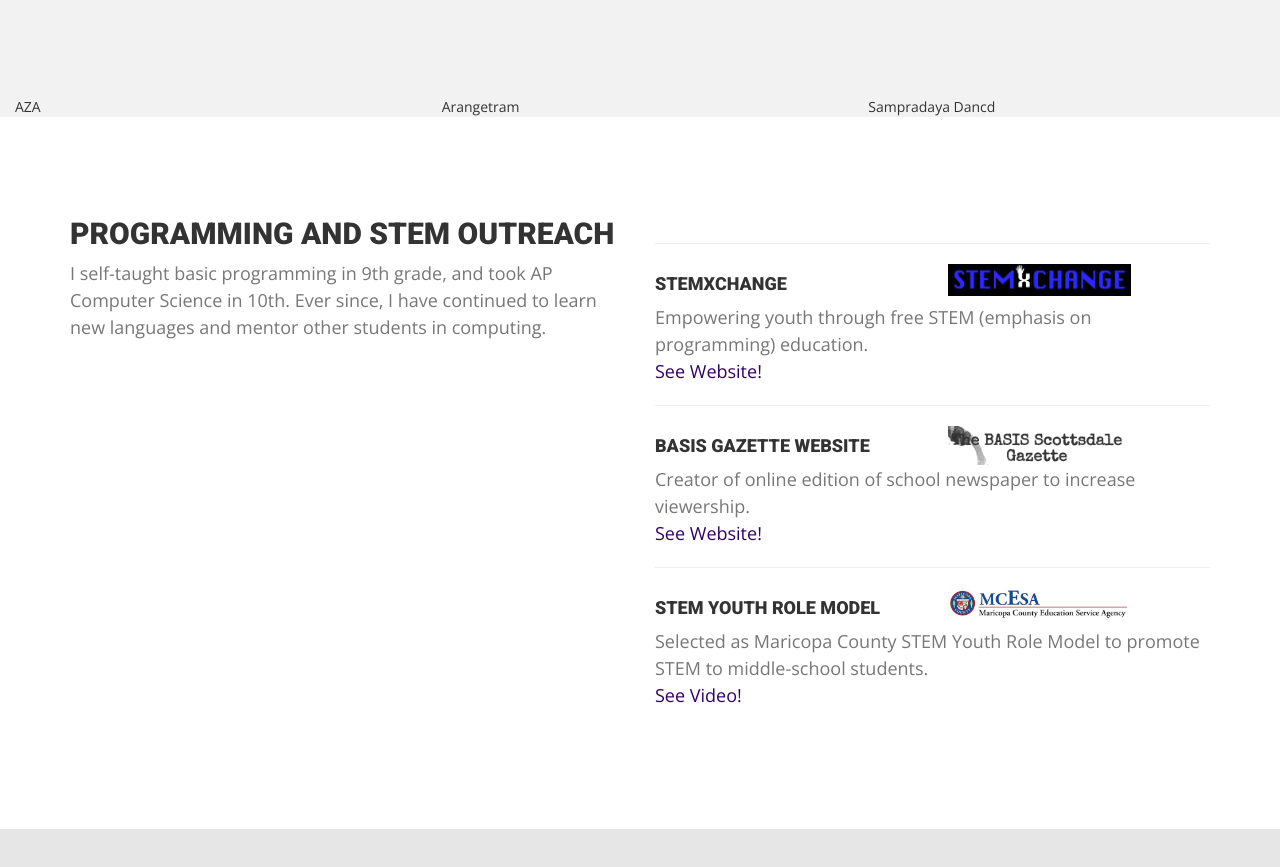
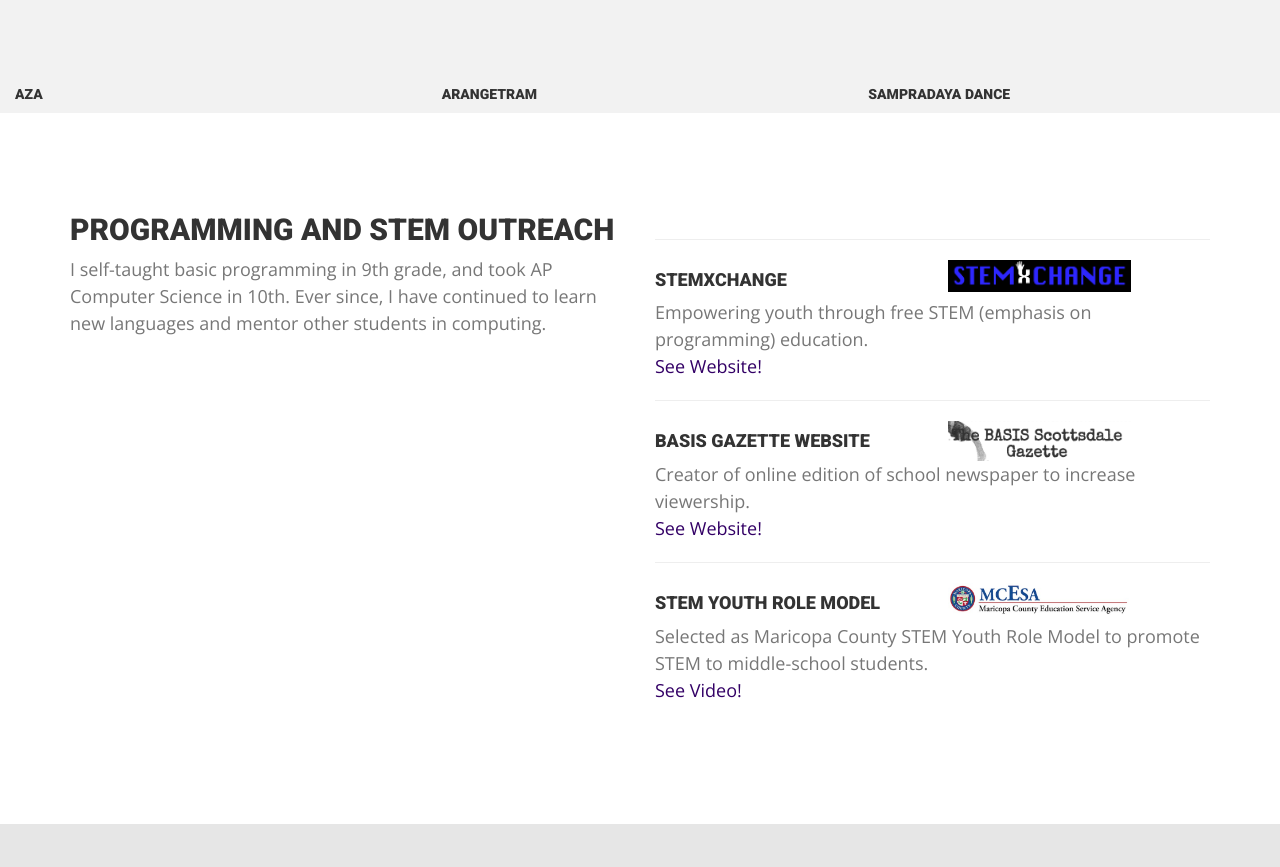
Before and after one commit to dvatsa/Portfolio, a website: page index.html in a window 1280 px wide. Shown: the part 3945-4812 px from the top of the page. Drawn offline with nearby package versions, Linux system fonts and the light colour scheme.

Commit message:
Edits to dance section

```diff
--- a/index.html
+++ b/index.html
@@ -278,12 +278,12 @@
                     </a>
                 </div>
             </div>
-            <div class="row">
-                <div class="col-lg-4"> AZA
+            <div class="row" style="position:center;margin-top:-20px;">
+                <div class="col-lg-4"> <h5>AZA</h5>
                 </div>
-                <div class="col-lg-4"> Arangetram
+                <div class="col-lg-4"> <h5>Arangetram</h5>
                 </div>
-                <div class="col-lg-4"> Sampradaya Dancd
+                <div class="col-lg-4"> <h5>Sampradaya Dance</h5>
                 </div>
             </div>
         </div>
```
